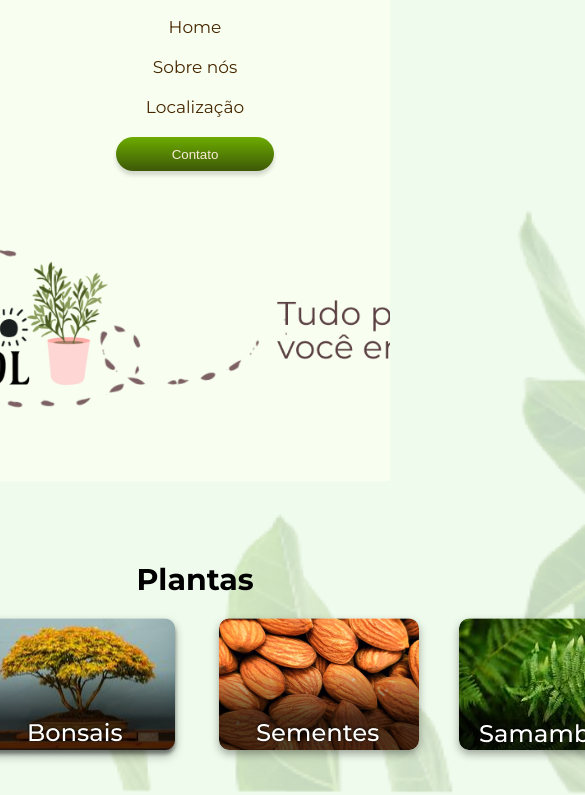
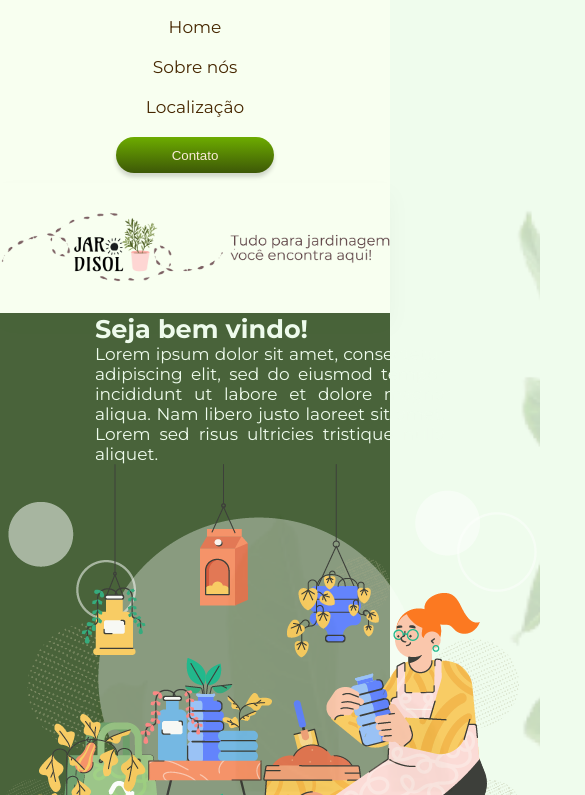
Before and after one commit to jaquelinelima2/site-jardisol, a plain HTML site: page index.html in a window 390 px wide. Shown: the part 49-844 px from the top of the page, 585 px wide, since content can reach past the window. Drawn offline with nearby package versions, Linux system fonts and the light colour scheme.

Commit message:
atualizei css e adicionei sessão

```diff
--- a/assets/style/style.css
+++ b/assets/style/style.css
@@ -9,8 +9,9 @@
 :root{
   font-size:62.5%;
   --color-primary:#effced;
-  --color-secundary:#F8FFF0;
-  --color-third:#dbf7d5;
+  --color-secundary: #F8FFF0;
+  --color-third:#2E4B1D;
+  --color-third-light:#058d2e;
   --color-primary-dark:#462700;
   font-family: 'Montserrat', sans-serif;
 }
@@ -24,8 +25,6 @@ body{
   background-position: right;
   background-size: cover;
   background-attachment:fixed;
-
-
 }
 
 /*---MENU DE NAVEGAÇÃO---*/
@@ -34,7 +33,7 @@ body{
 .container-header_nav{
   display: flex;
   flex-direction: row;
-  justify-content:space-around;
+  justify-content:right;
   align-items:center;
   padding: 2rem 0 1rem;
   background-color: var(--color-secundary);
@@ -52,7 +51,7 @@ body{
 .container-header--nav_ul{
   list-style-type: none;
   display: flex;
-  gap: 50px;
+  gap: 5rem;
 }
 
 @media(max-width:800px){
@@ -71,30 +70,47 @@ body{
   font-weight: 400;
 }
 
+/* .container-header--nav_ul li a:hover{
+background-color: var(--color-third-light);
+color: var();
+padding: 5px;
+border-radius: 5rem;
+
+COLOCAR AQUI UM SUBLINHADO AO INVÉS DE FUNDO
+
+} */
 .container-header_img{
-  position: relative;
-  right: 300px;
+  position: absolute;
+  left: 5rem;
 }
 
 @media(max-width:1100px){
   .container-header_img{
-    right: 0;
+    position: relative;
+    left: 0;
   }
 }
 
 .container-header--nav_ul button{
   display: flex;
   flex-direction: row;
+  margin-right: 5rem;
   align-items: center;
   justify-content: center;
-  padding: 7px 21px;
-  width: 158px;
-  height: 34px;
+  padding: 1.8rem 0.1rem;
+  width: 15.8rem;
+  height: 0.1rem;
   background: linear-gradient(360deg, #3d5807 0%, #6DAC00 100%);
   box-shadow: 0px 4px 4px rgba(0, 0, 0, 0.16);
-  border-radius: 34px;
+  border-radius: 3rem;
   border: none;
   color: antiquewhite;
+}
+
+@media(max-width:800px){
+  .container-header--nav_ul button{
+    margin-right:0;
+  }
 }
 
 /*---BANNER HOME---*/
@@ -105,6 +121,40 @@ body{
   background-image: url('../images/banner03.png');
   background-size: cover;
   background-position: center;
+  filter: drop-shadow(0px 12px 10px rgba(0, 0, 0, 0.03));
+
+}
+
+@media(max-width:800px){
+  .container-header_banner{
+   width: 100%;
+   height: 13rem;
+  }
+}
+
+/*---ARTIGO SEJA BEM VINDO---*/
+
+.article-bemVindo{
+  display: flex;
+  flex-direction: row;
+  justify-content: center;
+  align-items: center;
+  background-color:var(--color-third) ;
+  opacity: 86%;
+}
+
+.article-bemVindo_div{
+  width: 35rem;
+  text-align:justify;
+  color: var(--color-primary);
+}
+
+@media(max-width:800px){
+  .article-bemVindo{
+    align-items: center;
+    flex-wrap: wrap;
+    flex-direction: column;
+  }
 }
 
 
@@ -115,7 +165,7 @@ text-align: center;
 margin-top:8rem;
 padding-bottom:2rem;
 font-weight: 700;
-font-size: 3rem;
+font-size: 2.5rem;
 }
 
 .plantas_ul{
@@ -126,6 +176,16 @@ font-size: 3rem;
   gap: 4rem;
 }
 
+@media(max-width:800px){
+  .plantas_ul{
+    align-items: center;
+    flex-wrap: wrap;
+    flex-direction: column;
+
+  }
+}
+
+
 .plantas_ul li{
   list-style-type: none;
 }
@@ -135,7 +195,7 @@ font-size: 3rem;
 }
 
 .plantas img{
-  border-radius: 10px;
+  border-radius: 1rem;
   filter: drop-shadow(0px 4px 4px rgba(0, 0, 0, 0.35));
 }
 
@@ -156,6 +216,15 @@ font-size: 3rem;
   gap:40px;
 }
 
+@media(max-width:800px){
+  .servicos_ul{
+    align-items: center;
+    flex-wrap: wrap;
+    flex-direction: column;
+
+  }
+}
+
 .servicos_ul li{
   list-style-type: none;
 }
--- a/index.html
+++ b/index.html
@@ -26,7 +26,21 @@
       <div class="container-header_banner"></div>
     </header>
 
+
     <main class="containerConteudo">
+
+      <article class="article-bemVindo">
+        <div class="article-bemVindo_div">
+          <h2>
+            Seja bem vindo!
+          </h2>
+          <p>Lorem ipsum dolor sit amet, consectetur adipiscing elit, sed do eiusmod tempor incididunt ut labore et dolore magna aliqua. Nam libero justo laoreet sit amet. Lorem sed risus ultricies tristique nulla aliquet. </p>
+        </div>
+      <img src="./assets/images/jardineira-article-bemvindo.png" alt="">
+
+
+      </article>
+
       <section class="plantas">
         <h1>Plantas</h1>
         <ul class="plantas_ul">
@@ -45,6 +59,7 @@
           </li>
         </ul>
       </section>
+
       <section class="servicos">
         <h1>Serviços</h1>
         <ul class="servicos_ul">
```
Also changed, not shown: assets/images/jardineira-article-bemvindo.png (added).
